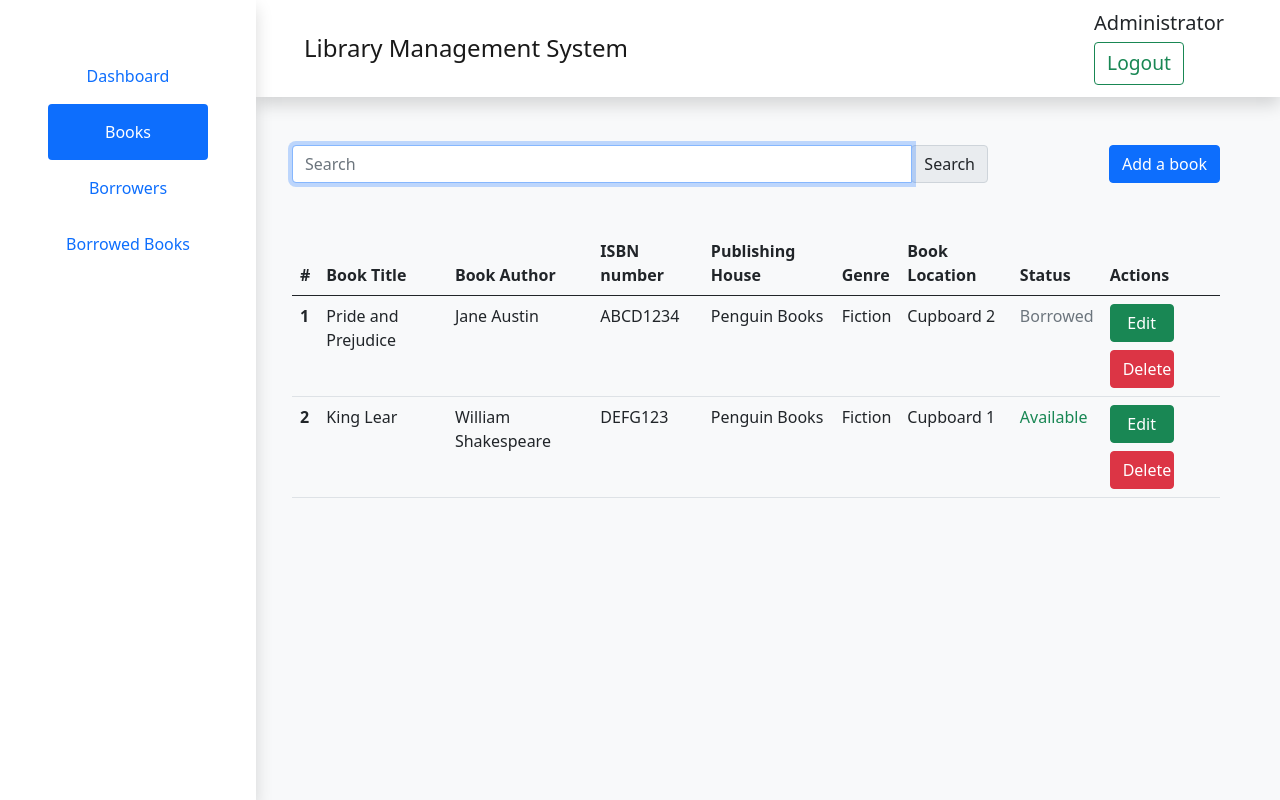
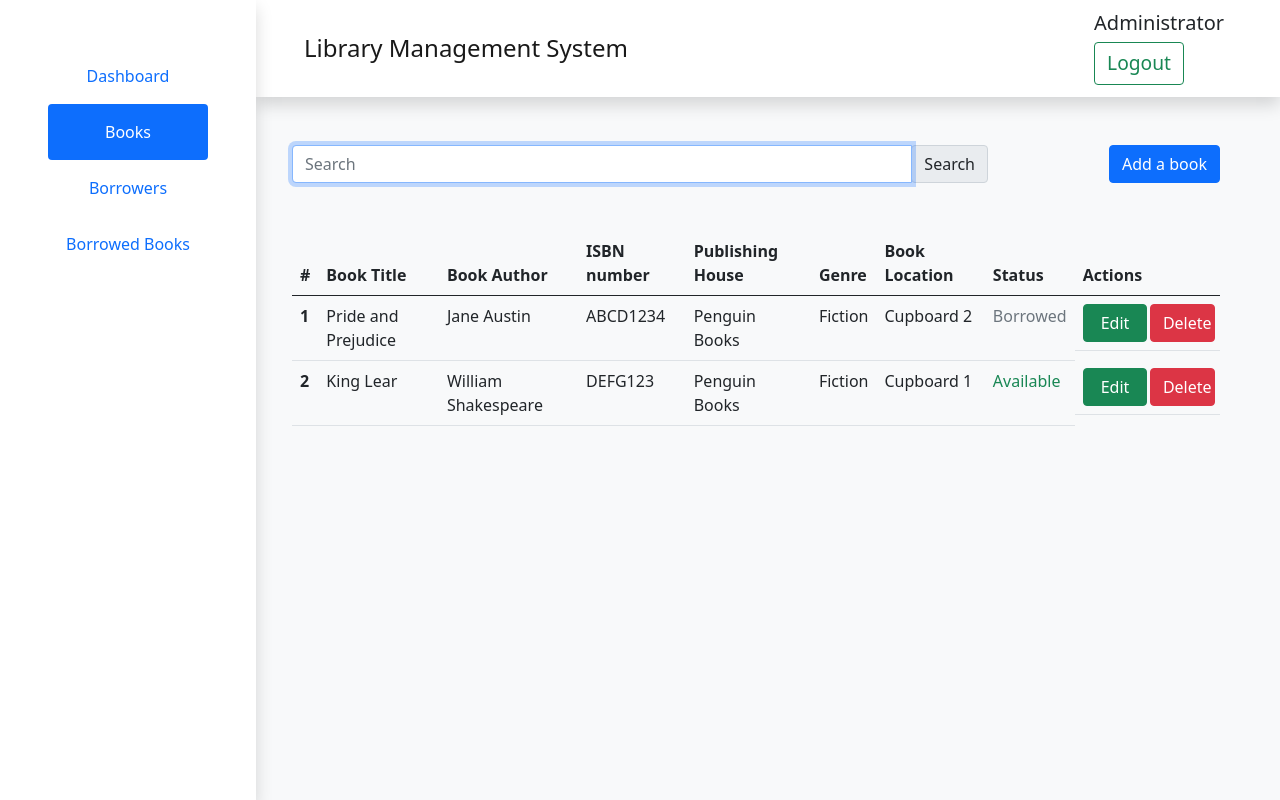
Before and after one commit to Sahil2004/Library-Management-System, a Django app: page /lib_man/librarian/books in a window 1280 px wide. Run offline with Django 3.2, Linux system fonts and the light colour scheme; a user stored in the database is signed in; data comes from the database, SQL or seed files in the repository; some libraries are stand-ins or nearby versions.

Commit message:
Fixed Books page styling.

```diff
--- a/lib_man/templates/lib_man/portalPages/books.html
+++ b/lib_man/templates/lib_man/portalPages/books.html
@@ -45,10 +45,9 @@
                 </span>
                 {% endif %}
             </td>
-            <td>
+            <td style=" display: grid; grid-template-columns: repeat(2, 50%); grid-gap: 2%;">
                 <button type="button" class="btn btn-success" data-bs-toggle="modal"
                     data-bs-target="#editBook"
-                    style="width: 5vw; margin-bottom: 1vh;"
                     onclick="editBookHandler({
                         pk: '{{ book.pk }}',
                         title: '{{ book.title }}',
@@ -59,7 +58,7 @@
                         book_location: '{{ book.book_location }}',
                         status_borrowed: '{{ book.status_borrowed }}'
                     })">Edit</button>
-                <button type="button" class="btn btn-danger" style="width: 5vw;">Delete</button>
+                <button type="button" class="btn btn-danger">Delete</button>
             </td>
         </tr>
         {% endfor %}
```
